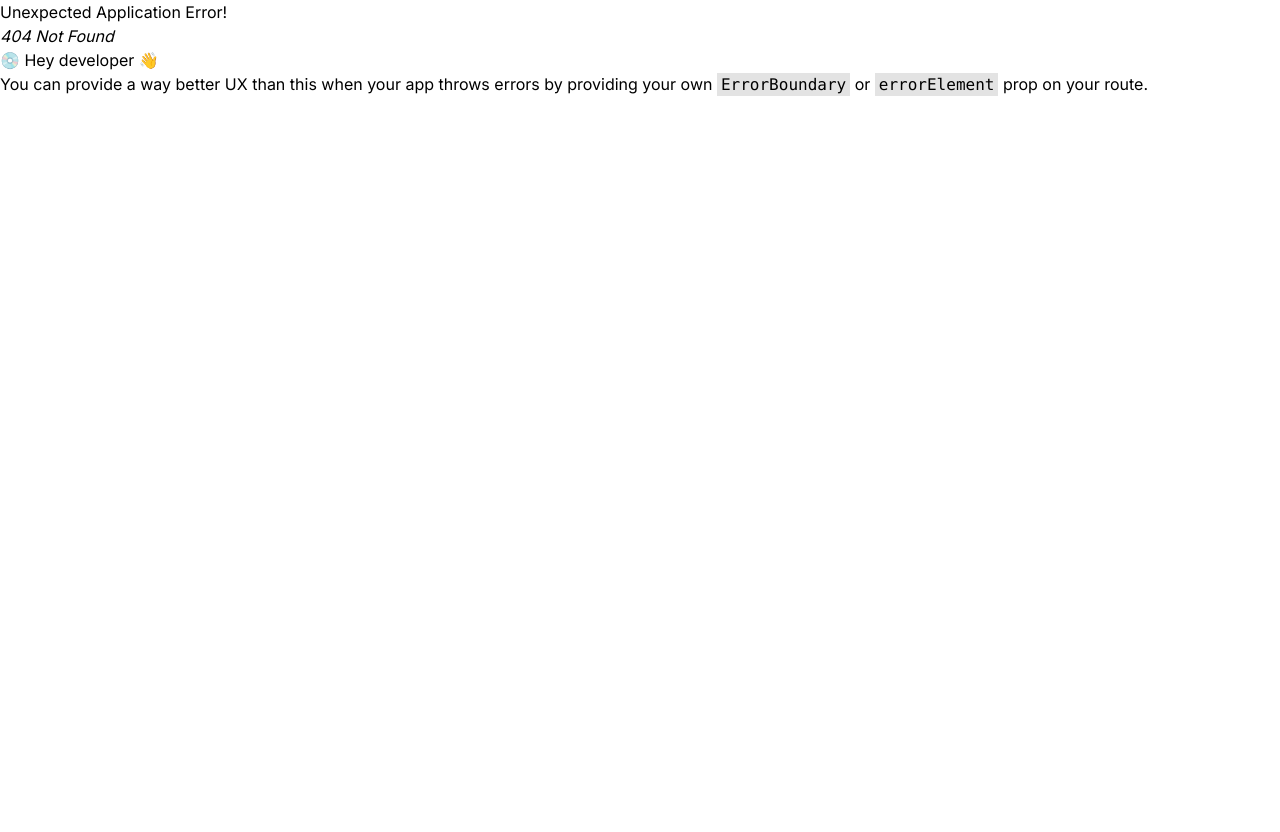
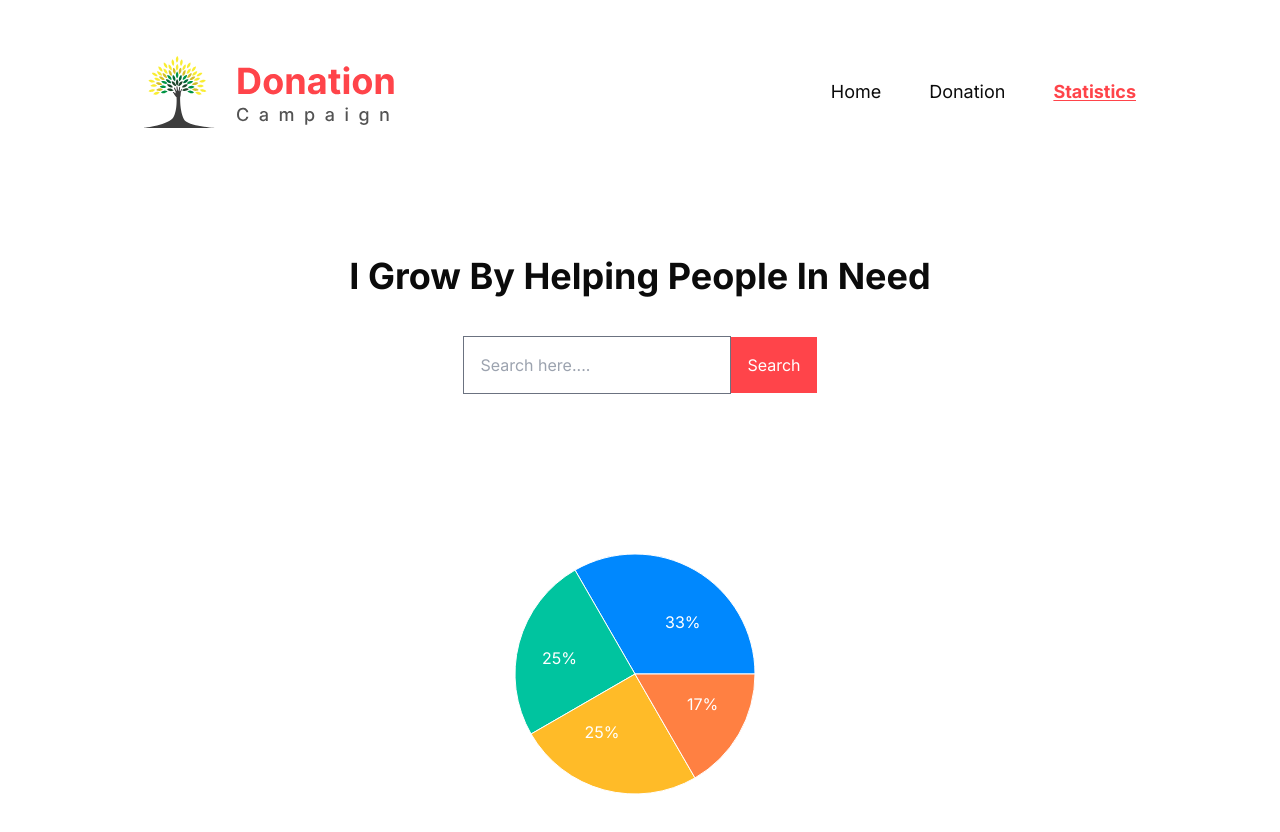
Before and after one commit to sm0bin/donation-campaign, a React (Vite) app: page /statistics in a window 1280 px wide. Before the commit this address had no page. Shown: the top 832 px of the page. Before the commit the page ends 800 px from the top, so only its background shows below. Built offline with nearby package versions, Linux system fonts and the light colour scheme.

Commit message:
Statistics add

```diff
--- a/package.json
+++ b/package.json
@@ -16,6 +16,7 @@
     "react": "^18.2.0",
     "react-dom": "^18.2.0",
     "react-router-dom": "^6.16.0",
+    "recharts": "^2.8.0",
     "sort-by": "^1.2.0"
   },
   "devDependencies": {
--- a/src/components/Header.jsx
+++ b/src/components/Header.jsx
@@ -1,4 +1,4 @@
-import { Link } from "react-router-dom";
+import { Link, NavLink } from "react-router-dom";
 import Logo from "../assets/logo.svg";
 
 const Header = () => {
@@ -9,15 +9,15 @@ const Header = () => {
           <img src={Logo} alt="" />
         </Link>
 
-        <ul className="flex gap-12">
+        <ul className="flex gap-12 text-lg text-brand-dark">
           <li>
-            <Link to="/">Home</Link>
+            <NavLink to="/">Home</NavLink>
           </li>
           <li>
-            <Link to="/donation">Donation</Link>
+            <NavLink to="/donation">Donation</NavLink>
           </li>
           <li>
-            <Link to="/statistics">Statistics</Link>
+            <NavLink to="/statistics">Statistics</NavLink>
           </li>
         </ul>
       </nav>
--- /dev/null
+++ b/src/components/Statistics.jsx
@@ -0,0 +1,64 @@
+import { PureComponent } from "react";
+import { PieChart, Pie, Sector, Cell, ResponsiveContainer } from "recharts";
+
+const Statistics = () => {
+  const data = [
+    { name: "Group A", value: 400 },
+    { name: "Group B", value: 300 },
+    { name: "Group C", value: 300 },
+    { name: "Group D", value: 200 },
+  ];
+
+  const COLORS = ["#0088FE", "#00C49F", "#FFBB28", "#FF8042"];
+
+  const RADIAN = Math.PI / 180;
+  const renderCustomizedLabel = ({
+    cx,
+    cy,
+    midAngle,
+    innerRadius,
+    outerRadius,
+    percent,
+    index,
+  }) => {
+    const radius = innerRadius + (outerRadius - innerRadius) * 0.5;
+    const x = cx + radius * Math.cos(-midAngle * RADIAN);
+    const y = cy + radius * Math.sin(-midAngle * RADIAN);
+
+    return (
+      <text
+        x={x}
+        y={y}
+        fill="white"
+        textAnchor={x > cx ? "start" : "end"}
+        dominantBaseline="central"
+      >
+        {`${(percent * 100).toFixed(0)}%`}
+      </text>
+    );
+  };
+
+  return (
+    <ResponsiveContainer width="99%" height={400}>
+      <PieChart width={400} height={400}>
+        <Pie
+          data={data}
+          cx="50%"
+          cy="50%"
+          labelLine={false}
+          label={renderCustomizedLabel}
+          outerRadius={120}
+          fill="#8884d8"
+          dataKey="value"
+        >
+          {data.map((entry, index) => (
+            <Cell key={`cell-${index}`} fill={COLORS[index % COLORS.length]} />
+          ))}
+        </Pie>
+        <legend />
+      </PieChart>
+    </ResponsiveContainer>
+  );
+};
+
+export default Statistics;
--- a/src/components/YourDonation.jsx
+++ b/src/components/YourDonation.jsx
@@ -25,7 +25,7 @@ const YourDonations = ({ item }) => {
         </h2>
         <button
           style={{ background: text_button_bg }}
-          className="px-4 py-2 rounded text-white text-lg font-semibold mt-5"
+          className="px-4 py-2 rounded text-white text-lg font-semibold mt-5 hover:bg-black"
         >
           View Details
         </button>
--- a/src/components/YourDonations.jsx
+++ b/src/components/YourDonations.jsx
@@ -10,11 +10,16 @@ const YourDonations = () => {
   }, []);
 
   return (
-    <div className="grid grid-cols-1 md:grid-cols-2 gap-6">
-      {donationData.map((item) => (
-        <YourDonation key={item.id} item={item} />
-      ))}
-    </div>
+    <>
+      <div className="grid grid-cols-1 md:grid-cols-2 gap-6">
+        {donationData.map((item) => (
+          <YourDonation key={item.id} item={item} />
+        ))}
+      </div>
+      <button className="px-6 py-4 bg-green-500 font-semibold text-white rounded-lg mx-auto block mt-10 hover:bg-green-600">
+        See All
+      </button>
+    </>
   );
 };
 
--- a/src/index.css
+++ b/src/index.css
@@ -6,3 +6,10 @@
   * {
       font-family: 'Inter', sans-serif;
   }
+
+  ul a.active {
+      font-weight: 700;
+      text-decoration: underline;
+      text-underline-offset: 2px;
+      color: #FF444A;
+  }
```
Also changed, not shown: src/main.jsx (+5 -4 lines), 1 other file (tests, documents, lock files or other folders).
